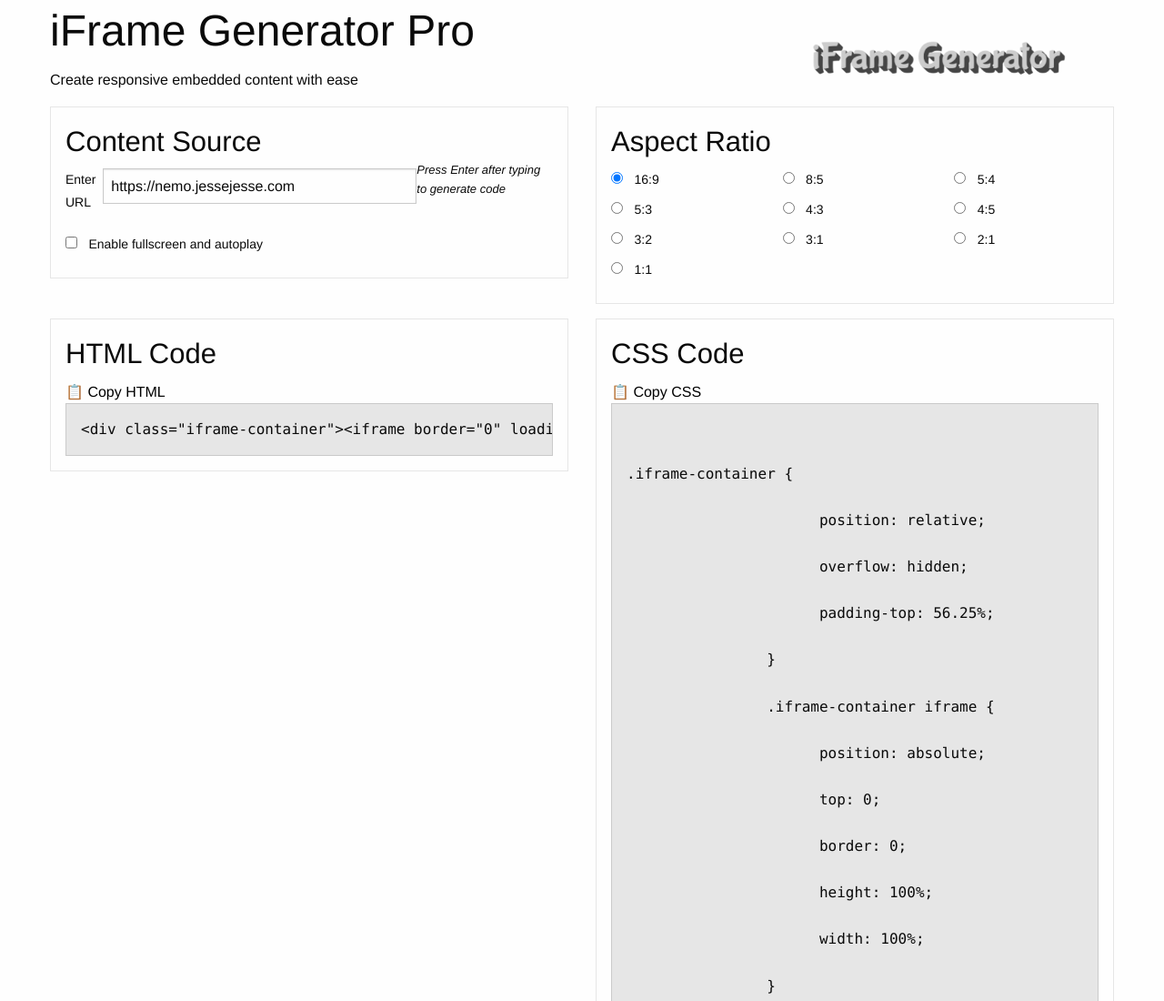
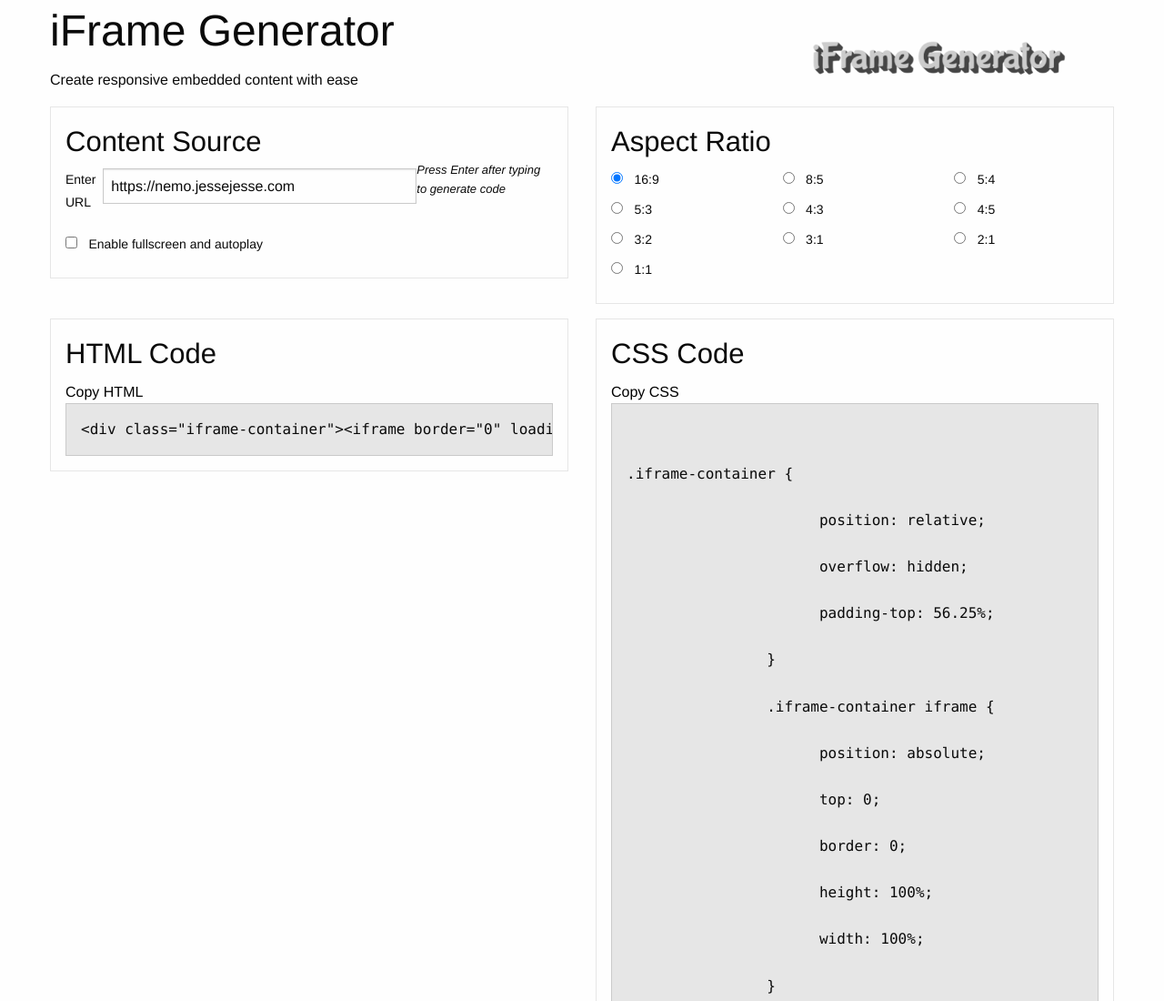
Before and after one commit to sudo-self/iframe-Generator, a plain HTML site: page index.html in a window 1280 px wide. Shown: the top 1100 px of the page at 91% size. Drawn offline with nearby package versions, Linux system fonts and the light colour scheme; some packages are replaced by stand-ins of ours; a script that the page names is missing.

Commit message:
Update index.html

```diff
--- a/index.html
+++ b/index.html
@@ -12,7 +12,7 @@
     <div class="grid-container">
       <div class="grid-x align-middle">
         <div class="cell medium-8">
-          <h1 class="app-title">iFrame Generator Pro</h1>
+          <h1 class="app-title">iFrame Generator</h1>
           <p class="app-subtitle">Create responsive embedded content with ease</p>
         </div>
         <div class="cell medium-4 text-right">
@@ -107,7 +107,7 @@
               <div class="section-header">
                 <h3 class="section-title">HTML Code</h3>
                 <button class="btn copy-btn" data-clipboard-target="#html">
-                  <span class="btn-icon">📋</span> Copy HTML
+                  <span class="btn-icon"></span> Copy HTML
                 </button>
               </div>
               <div id="html" class="code-block"></div>
@@ -121,7 +121,7 @@
               <div class="section-header">
                 <h3 class="section-title">CSS Code</h3>
                 <button class="btn copy-btn" data-clipboard-target="#css">
-                  <span class="btn-icon">📋</span> Copy CSS
+                  <span class="btn-icon"></span> Copy CSS
                 </button>
               </div>
               <div id="css" class="code-block">
```
